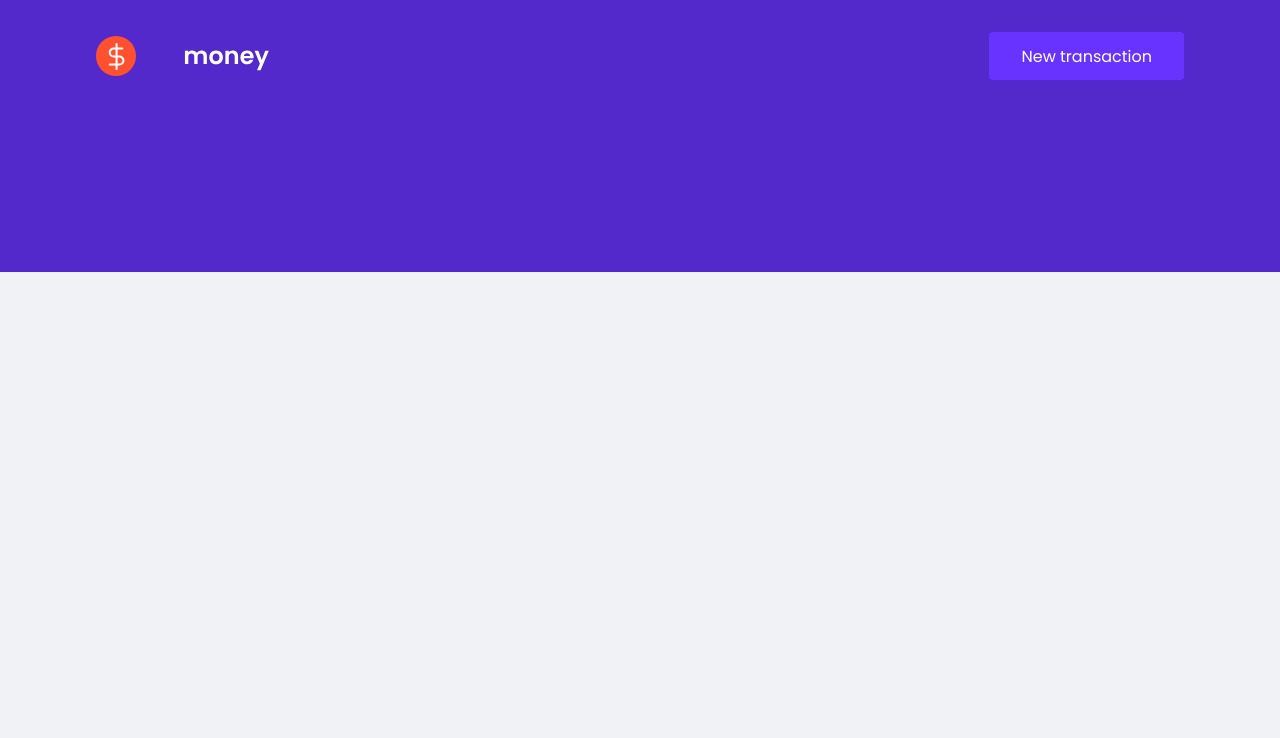
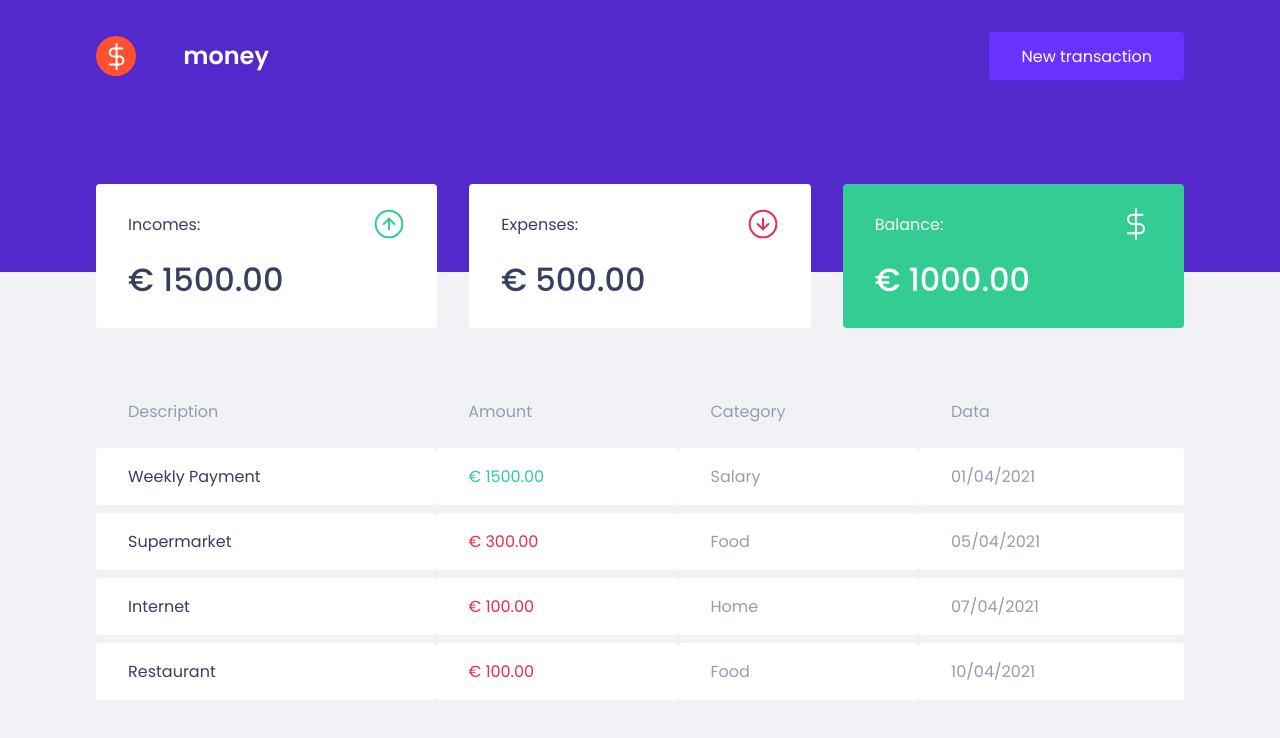
Before and after one commit to patrickcarmo/pcmoney, a React (Create React App) app: page / in a window 1280 px wide. Shown: the top 738 px of the page. Built offline with nearby package versions, Linux system fonts and the light colour scheme.

Commit message:
add components

```diff
--- a/src/App.tsx
+++ b/src/App.tsx
@@ -1,17 +1,14 @@
-import styled from 'styled-components';
+import { Dashboard } from './components/Dashboard';
 import { Header } from './components/Header';
 
 import { GlobalStyle } from './styles/global'
-
-const Title = styled.h1`
-  font-size: 64px;
-  color: #8257e6;
-`
 
 export function App() {
   return (
     <>
       <Header />
+      <Dashboard />
+
       <GlobalStyle />
     </>
   );
--- /dev/null
+++ b/src/components/Dashboard/index.tsx
@@ -0,0 +1,12 @@
+import { Summary } from '../Summary';
+import { TransactionTable } from '../TransactionTable';
+import { Container } from './styles';
+
+export function Dashboard() {
+  return (
+    <Container>
+      <Summary />
+      <TransactionTable />
+    </Container>
+  );
+}
--- /dev/null
+++ b/src/components/Dashboard/styles.ts
@@ -0,0 +1,7 @@
+import styled from "styled-components";
+
+export const Container = styled.main`
+  max-width: 1120px;
+  margin: 0 auto;
+  padding: 2.5rem 1rem;
+`;
--- /dev/null
+++ b/src/components/Summary/index.tsx
@@ -0,0 +1,33 @@
+import incomeImg from '../../assets/income.svg';
+import expenseImg from '../../assets/expense.svg';
+import balanceImg from '../../assets/balance.svg';
+import { Container } from './styles';
+
+export function Summary() {
+
+  return (
+    <Container>
+      <div>
+        <header>
+          <p>Incomes:</p>
+          <img src={incomeImg} alt="Incomes" />
+        </header>
+        <strong>€ 1500.00</strong>
+      </div>
+      <div>
+        <header>
+          <p>Expenses:</p>
+          <img src={expenseImg} alt="Expenses" />
+        </header>
+        <strong>€ 500.00</strong>
+      </div>
+      <div>
+        <header>
+          <p>Balance:</p>
+          <img src={balanceImg} alt="Balance" />
+        </header>
+        <strong>€ 1000.00</strong>
+      </div>
+    </Container>
+  );
+}
--- /dev/null
+++ b/src/components/Summary/styles.ts
@@ -0,0 +1,30 @@
+import styled from "styled-components";
+
+export const Container = styled.div`
+  display: grid;
+  grid-template-columns: repeat(3, 1fr);
+  gap: 2rem;
+  margin-top: -8rem;
+  div {
+    background: var(--shape);
+    padding: 1.5rem 2rem;
+    border-radius: 0.25rem;
+    color: var(--text-title);
+    header {
+      display: flex;
+      align-items: center;
+      justify-content: space-between;
+    }
+    strong {
+      display: block;
+      margin-top: 1rem;
+      font-size: 2rem;
+      font-weight: 500;
+      line-height: 3rem;
+    }
+    &:last-child {
+      background-color: var(--green);
+      color: #fff;
+    }
+  }
+`;
--- /dev/null
+++ b/src/components/TransactionTable/index.tsx
@@ -0,0 +1,46 @@
+import { Container } from "./styles";
+
+
+export function TransactionTable() {
+
+  return (
+    <Container>
+      <table>
+        <thead>
+          <tr>
+            <th>Description</th>
+            <th>Amount</th>
+            <th>Category</th>
+            <th>Data</th>
+          </tr>
+        </thead>
+        <tbody>
+          <tr>
+            <td>Weekly Payment</td>
+            <td className="deposit">€ 1500.00</td>
+            <td>Salary</td>
+            <td>01/04/2021</td>
+          </tr>
+          <tr>
+            <td>Supermarket</td>
+            <td className="withdraw">€ 300.00</td>
+            <td>Food</td>
+            <td>05/04/2021</td>
+          </tr>
+          <tr>
+            <td>Internet</td>
+            <td className="withdraw">€ 100.00</td>
+            <td>Home</td>
+            <td>07/04/2021</td>
+          </tr>
+          <tr>
+            <td>Restaurant</td>
+            <td className="withdraw">€ 100.00</td>
+            <td>Food</td>
+            <td>10/04/2021</td>
+          </tr>
+        </tbody>
+      </table>
+    </Container>
+  );
+}
--- /dev/null
+++ b/src/components/TransactionTable/styles.ts
@@ -0,0 +1,32 @@
+import styled from "styled-components";
+
+export const Container = styled.div`
+  margin-top: 3rem;
+  table {
+    width: 100%;
+    border-spacing: 0 0.5rem;
+    th {
+      color: var(--text-body);
+      font-weight: 400;
+      text-align: left;
+      padding: 1rem 2rem;
+      line-height: 1.5rem;
+    }
+    td {
+      padding: 1rem 2rem;
+      border: 0;
+      background: var(--shape);
+      color: var(--text-body);
+      border-radius: 0.25rem;
+      &:first-child {
+        color: var(--text-title);
+      }
+      &.withdraw {
+        color: var(--red);
+      }
+      &.deposit {
+        color: var(--green);
+      }
+    }
+  }
+`;
```
